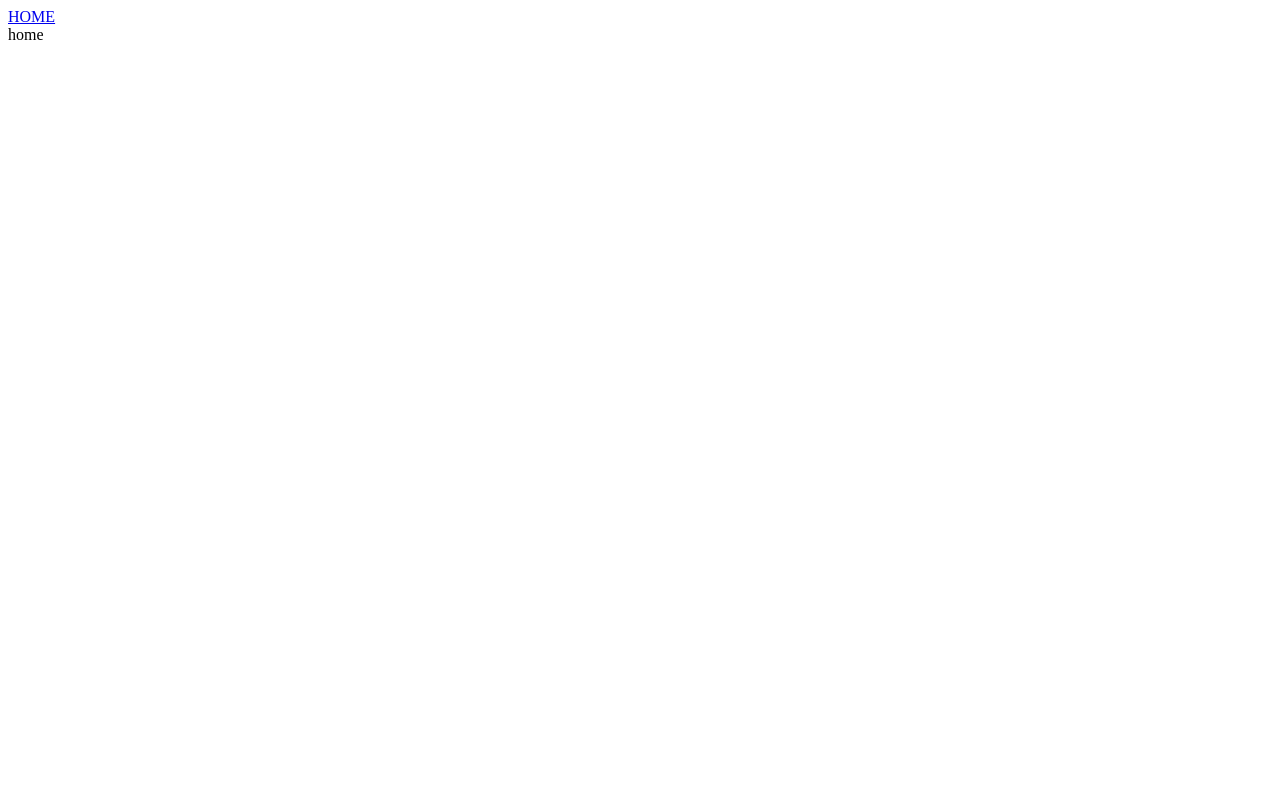
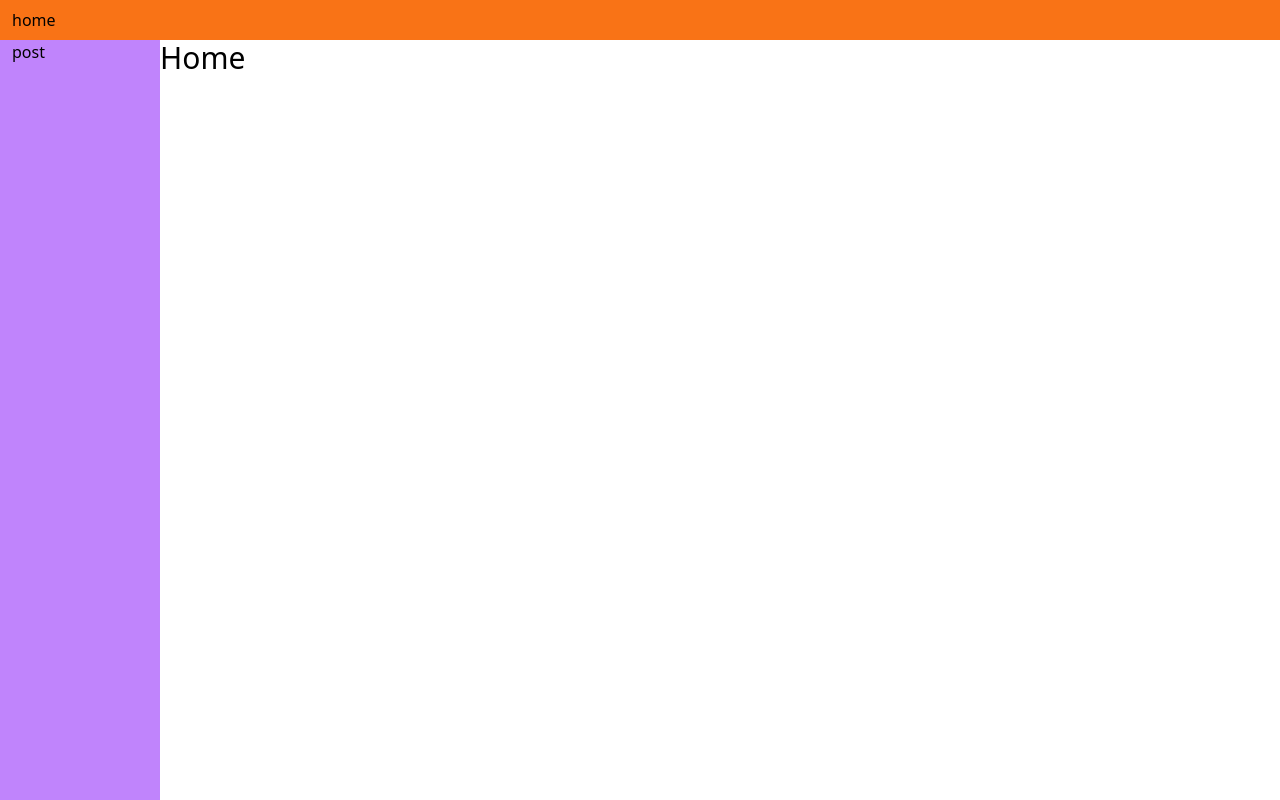
Before and after one commit to daegkim/react-app, a React (Vite) app: page / in a window 1280 px wide. Built offline with nearby package versions, Linux system fonts and the light colour scheme.

Commit message:
layout을 tailwind로 구성 헤더와 사이드바 구성 layout 컴포넌트에서 헤더와 사이드바의 크기를 조절하도록 했음

```diff
--- a/package.json
+++ b/package.json
@@ -10,6 +10,7 @@
     "lint-fix": "eslint --ext .js,.ts,.jsx,.tsx src/. --fix"
   },
   "dependencies": {
+    "classnames": "^2.3.2",
     "react": "^18.2.0",
     "react-dom": "^18.2.0",
     "react-router-dom": "^6.9.0"
@@ -19,6 +20,7 @@
     "@types/react-dom": "^18.0.10",
     "@typescript-eslint/eslint-plugin": "^5.55.0",
     "@vitejs/plugin-react": "^3.1.0",
+    "autoprefixer": "^10.4.14",
     "eslint": "^8.36.0",
     "eslint-config-standard-with-typescript": "^34.0.1",
     "eslint-plugin-import": "^2.27.5",
@@ -26,7 +28,9 @@
     "eslint-plugin-prettier": "^4.2.1",
     "eslint-plugin-promise": "^6.1.1",
     "eslint-plugin-react": "^7.32.2",
+    "postcss": "^8.4.21",
     "prettier": "^2.8.4",
+    "tailwindcss": "^3.2.7",
     "typescript": "^4.9.5",
     "vite": "^4.1.0"
   }
--- /dev/null
+++ b/postcss.config.cjs
@@ -0,0 +1,6 @@
+module.exports = {
+  plugins: {
+    tailwindcss: {},
+    autoprefixer: {},
+  },
+}
--- a/src/App.tsx
+++ b/src/App.tsx
@@ -5,14 +5,12 @@ import Home from './pages/home';
 
 function App() {
   return (
-    <div>
     <Routes>
       <Route path="/" element={<Layout />}>
         <Route path="/" element={<Home />} />
       </Route>
       <Route path="*" element={<ErrorPage />} />
     </Routes>
-    </div>
   );
 }
 
--- a/src/components/layout/Header.tsx
+++ b/src/components/layout/Header.tsx
@@ -1,9 +1,20 @@
+import { HTMLAttributes } from 'react';
 import { Link } from 'react-router-dom';
+import classNames from 'classnames/dedupe';
 
-function Header() {
+interface HeaderProps extends HTMLAttributes<HTMLDivElement> {}
+
+function Header({ className, ...rest }: HeaderProps) {
   return (
-    <div>
-      <Link to="/">HOME</Link>
+    <div
+      className={classNames(
+        className,
+        'h-full w-full bg-orange-500',
+        'flex items-center'
+      )}
+      {...rest}
+    >
+      <Link to="/">home</Link>
     </div>
   );
 }
--- a/src/components/layout/SideNav.tsx
+++ b/src/components/layout/SideNav.tsx
@@ -1,5 +1,19 @@
-function SideNav() {
-  return <div></div>;
+import { HTMLAttributes } from 'react';
+import classNames from 'classnames/dedupe';
+import { Link } from 'react-router-dom';
+
+interface HeaderProps extends HTMLAttributes<HTMLDivElement> {}
+
+const Links = [{ id: 0, path: '/post', name: 'post' }];
+
+function SideNav({ className, ...rest }: HeaderProps) {
+  return (
+    <div className={classNames(className, 'bg-purple-400')} {...rest}>
+      {Links.map((link) => (
+        <Link to={link.path}>{link.name}</Link>
+      ))}
+    </div>
+  );
 }
 
 export default SideNav;
--- a/src/components/layout/index.tsx
+++ b/src/components/layout/index.tsx
@@ -4,11 +4,13 @@ import SideNav from './SideNav';
 
 function Layout() {
   return (
-    <div>
-      <Header />
-      <SideNav />
-      <div>
-        <Outlet />
+    <div className="h-full w-full grid grid-rows-layout">
+      <Header className="px-3" />
+      <div className="grid grid-cols-layout w-full h-full">
+        <SideNav className="px-3 h-full w-full" />
+        <div className="h-full w-full">
+          <Outlet />
+        </div>
       </div>
     </div>
   );
--- /dev/null
+++ b/src/main.css
@@ -0,0 +1,10 @@
+@tailwind base;
+@tailwind components;
+@tailwind utilities;
+
+:root,
+body,
+#root {
+  height: 100%;
+  width: 100%;
+}
--- a/src/main.tsx
+++ b/src/main.tsx
@@ -1,6 +1,7 @@
 import ReactDOM from 'react-dom/client';
 import { BrowserRouter } from 'react-router-dom';
 import App from './App';
+import './main.css';
 
 ReactDOM.createRoot(document.getElementById('root') as HTMLElement).render(
   <BrowserRouter>
--- a/src/pages/home/index.tsx
+++ b/src/pages/home/index.tsx
@@ -1,5 +1,9 @@
 function HomePage() {
-  return <div>home</div>;
+  return (
+    <div>
+      <p className="text-3xl">Home</p>
+    </div>
+  );
 }
 
 export default HomePage;
--- /dev/null
+++ b/tailwind.config.cjs
@@ -0,0 +1,15 @@
+/** @type {import('tailwindcss').Config} */
+module.exports = {
+  content: ['./index.html', './src/**/*.{js,ts,jsx,tsx}'],
+  theme: {
+    extend: {
+      gridTemplateRows: {
+        layout: 'theme(space.10) 1fr',
+      },
+      gridTemplateColumns: {
+        layout: 'theme(space.40) 1fr',
+      },
+    },
+  },
+  plugins: [],
+};
```
Also changed, not shown: 1 other file (tests, documents, lock files or other folders). Lines whose indentation alone changed are shown as unchanged.
